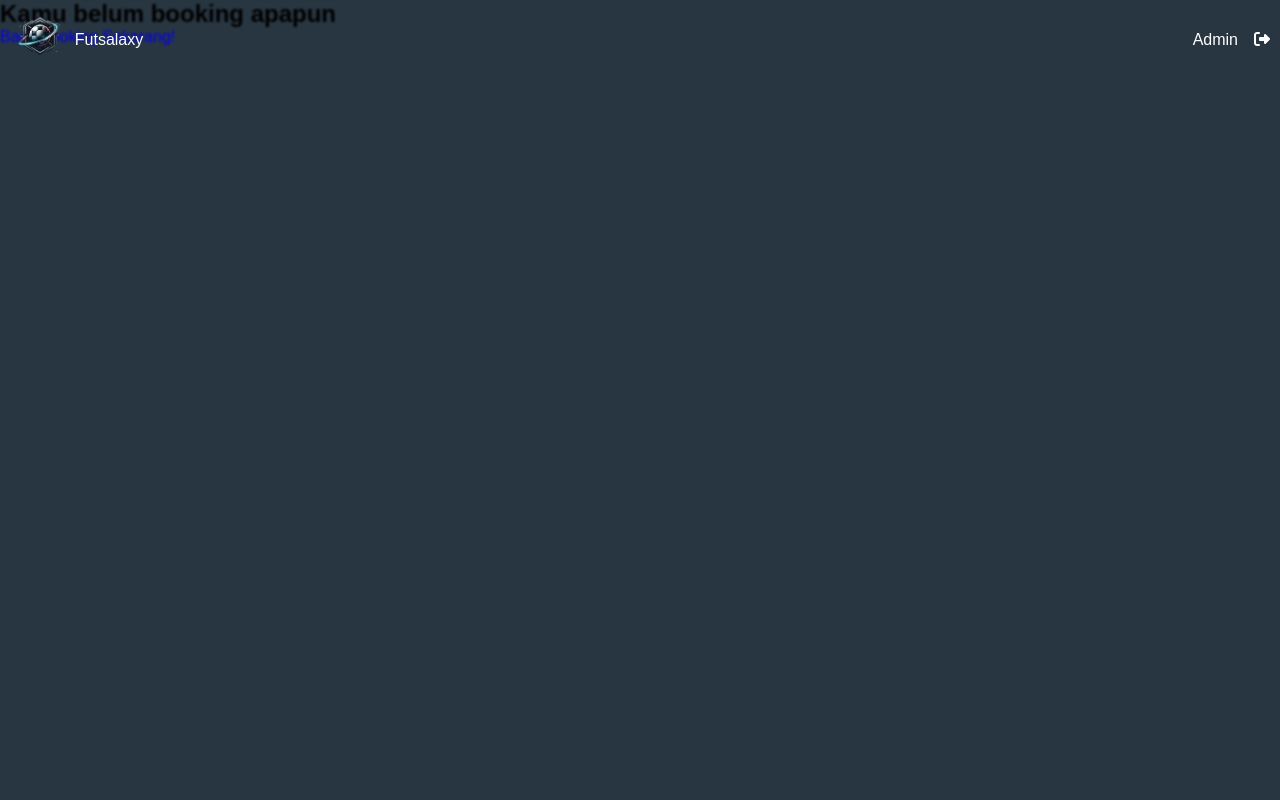
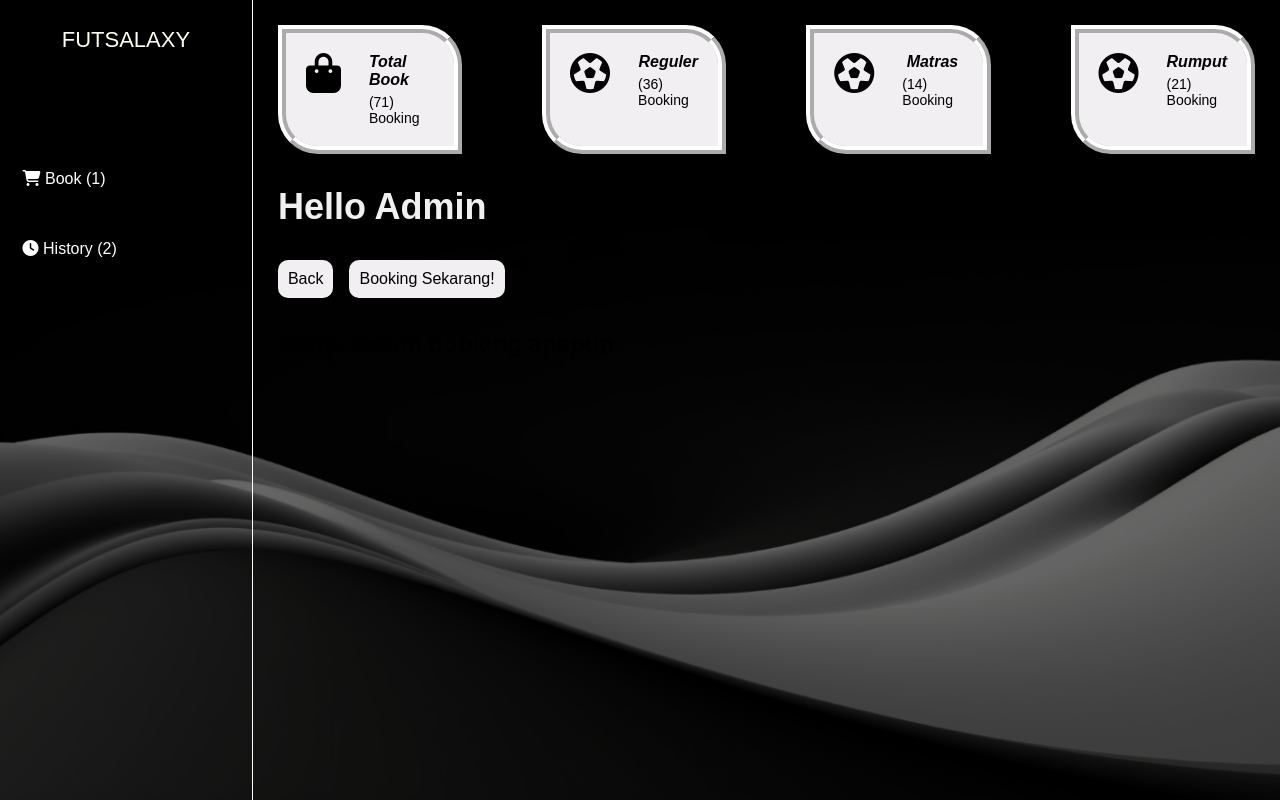
Before and after one commit to ThisIsAngelo/sewa-futsal, a PHP site: page /user/user_profile.php in a window 1280 px wide. Run offline with PHP 8.4, Linux system fonts and the light colour scheme; a user stored in the database is signed in; data that the repository does not hold is empty; some libraries are stand-ins or nearby versions.

Commit message:
feat: adding user profile UI

```diff
--- a/admin/admin.php
+++ b/admin/admin.php
@@ -31,7 +31,7 @@ $sql = mysqli_query($koneksi, "SELECT * FROM account");
         <div class="box-2">
             <a href="booking_riwayat.php">BOOKING HISTORY <i class="fa-solid fa-arrow-right"></i></a>
         </div>
-        <a href="../logout.php">Logout</a>
+        <a href="../logout.php" onclick="return confirm('Apakah anda yakin ingin logout?')">Logout</a>
     </div>
 </body>
 
--- a/admin/booking_edit.php
+++ b/admin/booking_edit.php
@@ -1,7 +1,7 @@
 <?php
 include '../koneksi.php';
+include '../auth.php';
 include '../authAdmin.php';
-include '../auth.php';
 
 if (isset($_GET['edit'])) {
     $id = $_GET['edit'];
--- a/admin/booking_now.php
+++ b/admin/booking_now.php
@@ -1,7 +1,7 @@
 <?php
 include '../koneksi.php';
+include '../auth.php';
 include '../authAdmin.php';
-include '../auth.php';
 
 if (isset($_POST['search'])) {
     $search_date = $_POST['search_date'];
--- a/admin/booking_riwayat.php
+++ b/admin/booking_riwayat.php
@@ -1,7 +1,7 @@
 <?php
 include '../koneksi.php';
+include '../auth.php';
 include '../authAdmin.php';
-include '../auth.php';
 
 if (isset($_POST['search'])) {
     $search_date = $_POST['search_date'];
--- a/authAdmin.php
+++ b/authAdmin.php
@@ -1,5 +1,5 @@
 <?php
-if ($_SESSION['role'] != '1') {
+if ($_SESSION['role'] == '0') {
     echo "<script>alert('Anda Bukan Admin!'); window.location.replace('../user.php')</script>";
     exit;
 }
--- a/css/booking/booking.css
+++ b/css/booking/booking.css
@@ -16,6 +16,12 @@ html {
 body {
   font-family: "Lexend Deca", sans-serif;
   background-color: #000;
+}
+
+input::-webkit-outer-spin-button,
+input::-webkit-inner-spin-button {
+  -webkit-appearance: none;
+  margin: 0;
 }
 
 nav {
--- a/css/booking/booking_edit.css
+++ b/css/booking/booking_edit.css
@@ -15,6 +15,12 @@ html {
 
 body {
   font-family: "Lexend Deca", sans-serif;
+}
+
+input::-webkit-outer-spin-button,
+input::-webkit-inner-spin-button {
+  -webkit-appearance: none;
+  margin: 0;
 }
 
 .container {
--- a/css/user_profile.css
+++ b/css/user_profile.css
@@ -1,5 +1,7 @@
 :root {
   --ld: "Lexend Deca", sans-serif;
+  --bg: #f1eff2;
+  --bg2: #fffff0;
 }
 
 * {
@@ -7,6 +9,7 @@
   padding: 0;
   box-sizing: border-box;
   text-decoration: none;
+  /* border: 1px solid red; */
 }
 
 html {
@@ -15,43 +18,185 @@ html {
 
 body {
   font-family: "Lexend Deca", sans-serif;
-  background-color: #283641;
+  /* background-color: #172a3a; */
+  background-image: url(../img/profile.jpg);
+  background-size: cover;
+  background-position: center;
 }
 
-header {
-  position: fixed;
+.hero {
+  min-height: 100vh;
   display: flex;
-  justify-content: space-between;
-  align-items: center;
-  background: transparent;
-  backdrop-filter: blur(1px);
-  top: 0;
-  right: 0;
-  left: 0;
-  padding: 10px;
-  z-index: 9999;
+  backdrop-filter: brightness(40%);
 }
 
-header .logo {
+.hero .side-bar {
+  display: flex;
+  flex-direction: column;
+  min-height: 100vh;
+  width: 17rem;
+  border: 1px solid #fff;
+  border-width: 0 1px 0 0;
+  gap: 10vh;
+}
+
+.hero .side-bar .row-1 {
+  display: flex;
+  justify-content: center;
+  align-items: center;
+  min-height: 10vh;
+}
+
+.hero .side-bar .row-1 h1 {
+  font-size: 22px;
+  color: var(--bg2);
+  font-weight: 500;
+}
+
+.hero .side-bar .row-2 {
+  display: flex;
+  flex-direction: column;
+  gap: 2rem;
+  width: 100%;
+  align-items: center;
+  justify-content: center;
+}
+
+.hero .side-bar .row-2 .square-1,
+.hero .side-bar .row-2 .square-2 {
+  padding: 10px;
+  cursor: pointer;
+  width: 90%;
+  transition: 0.2s ease-in;
+}
+
+.hero .side-bar .row-2 .square-1:hover,
+.hero .side-bar .row-2 .square-2:hover {
+  background-color: #fff;
+  border-radius: 10px;
+}
+
+.hero .side-bar .row-2 .square-1 a,
+.hero .side-bar .row-2 .square-2 a {
+  color: #fff;
+  font-weight: 200;
+}
+
+.hero .side-bar .row-2 .square-1:hover a,
+.hero .side-bar .row-2 .square-2:hover a {
+  color: #000;
+}
+
+.hero .main {
+  display: flex;
+  flex-direction: column;
+  gap: 2rem;
+  margin: 25px;
+}
+
+.hero .main .row-1 {
+  display: flex;
+  gap: 5rem;
+}
+
+.hero .main .row-1 .square-1,
+.hero .main .row-1 .square-2,
+.hero .main .row-1 .square-3,
+.hero .main .row-1 .square-4 {
+  display: flex;
+  gap: .5rem;
+  padding: 20px;
+  width: 20%;
+  background-color: var(--bg);
+  border-radius: 0 40px 0 40px;
+  border: 8px ridge #fff;
+}
+
+.hero .main .row-1 .square-1 i,
+.hero .main .row-1 .square-2 i,
+.hero .main .row-1 .square-3 i,
+.hero .main .row-1 .square-4 i{
+  font-size: 40px;
+}
+
+.hero .main .row-1 .square-1 .desc,
+.hero .main .row-1 .square-2 .desc,
+.hero .main .row-1 .square-3 .desc,
+.hero .main .row-1 .square-4 .desc {
   display: flex;
   align-items: center;
-  gap: 0.3rem;
+  flex-direction: column;
+  margin-left: 20px;
+  gap: .3rem;
 }
 
-header .logo a {
-  font-family: var(--ld);
-  font-weight: 500;
+.hero .main .row-1 .square-1 .desc h6,
+.hero .main .row-1 .square-2 .desc h6,
+.hero .main .row-1 .square-3 .desc h6,
+.hero .main .row-1 .square-4 .desc h6 {
+  font-size: 16px;
+  font-style: italic;
+  color: #000;
+}
+
+.hero .main .row-1 .square-1 .desc p,
+.hero .main .row-1 .square-2 .desc p,
+.hero .main .row-1 .square-3 .desc p,
+.hero .main .row-1 .square-4 .desc p {
+  font-size: 14px;
+}
+
+.hero .main .row-2 {
+  min-height: 5vh;
+}
+
+.hero .main .row-2 h1 {
+  color: var(--bg);
+  font-size: 36px;
+}
+
+.hero .main .row-3 {
+  display: flex;
+  gap: 1rem;
+}
+
+.hero .main .row-3 a {
+  padding: 10px;
+  background-color: var(--bg);
+  border-radius:10px;
+  color: #000;
+  transition: .3s ease-in;
+}
+
+.hero .main .row-3 a:hover {
+  border: .5px inset var(--bg);
+  background-color: transparent;
   color: #fff;
 }
 
-header .extra-nav {
-  display: flex;
-  align-items: center;
-  gap: 1rem;
+.hero .main .row-4 {
+  min-height: 50vh;
 }
 
-header .extra-nav h4,
-header .extra-nav a {
-  color: #fff;
-  font-weight: 200;
+.hero .main .row-4 table thead{
+  background-color: var(--bg);
+  border: 1px solid red;
+
 }
+
+.hero .main .row-4 table thead tr th {
+  border: 1px solid #000;
+  padding: 5px;
+}
+
+.hero .main .row-4 table tbody {
+  background-color: var(--bg2);
+}
+
+.hero .main .row-4 table tbody tr td {
+  text-align: center;
+}
+
+.hero .main .row-4 table tbody tr:nth-child(even) {
+  background-color: var(--bg);
+}
--- a/user/user_profile.php
+++ b/user/user_profile.php
@@ -4,9 +4,7 @@ include '../auth.php';
 $id_user = $_SESSION['id'];
 $username = $_SESSION['username'];
 
-
 $no = 0;
-
 $sql = mysqli_query($koneksi, "SELECT * FROM sewa_user WHERE id_user = '$id_user'");
 ?>
 
@@ -18,43 +16,75 @@ $sql = mysqli_query($koneksi, "SELECT * FROM sewa_user WHERE id_user = '$id_user
     <meta charset="UTF-8">
     <meta name="viewport" content="width=device-width, initial-scale=1.0">
     <link rel="stylesheet" href="../css/user_profile.css">
-    <title>UserBook</title>
+    <link rel="icon" href="../img/logo-icon.jpeg" />
+    <title>User Book</title>
     <script src="https://kit.fontawesome.com/88d08e83f5.js" crossorigin="anonymous"></script>
 </head>
 
 <body>
-
-    <header>
-        <div class="logo">
-            <img width="60" src="../img/logo.png">
-            <a href="#">Futsalaxy</a>
+    <section class="hero">
+        <aside class="side-bar">
+            <div class="row-1">
+                <h1>FUTSALAXY</h1>
             </div>
-
-        <div class="extra-nav">
-            <h4><?= $username ?></h4>
-            <a href="../logout.php" title="Logout" onclick="return confirm('Apakah anda yakin ingin logout?')"><i class="fa-solid fa-right-from-bracket"></i></a>
+            <div class="row-2">
+                <div id="selected" class="square-1">
+                    <a href="user_profile.php"><i class="fa-solid fa-cart-shopping"></i> Book (1)</a>
                 </div>
-    </header>
-
-    <main>
-        <section class="hero">
-            <div class="side-bar">
-
-
-
+                <div class="square-2">
+                    <a href="user_history.php"><i class="fa-solid fa-clock"></i> History (2)</a>
                 </div>
+            </div>
+        </aside>
         <div class="main">
-
+            <div class="row-1">
+                <div class="square-1">
+                    <i class="fa-solid fa-bag-shopping"></i>
+                    <div class="desc">
+                        <h6 href="user_history.php">Total Book</h6>
+                        <p>(71) Booking</p>
+                    </div>
+                </div>
+                <div class="square-2">
+                    <i class="fa-regular fa-futbol"></i></i>
+                    <div class="desc">
+                        <h6 href="user_history.php">Reguler</h6>
+                        <p>(36) Booking</p>
+                    </div>
+                </div>
+                <div class="square-3">
+                    <i class="fa-regular fa-futbol"></i></i>
+                    <div class="desc">
+                        <h6 href="user_history.php">Matras</h6>
+                        <p>(14) Booking</p>
+                    </div>
+                </div>
+                <div class="square-4">
+                    <i class="fa-regular fa-futbol"></i></i>
+                    <div class="desc">
+                        <h6 href="user_history.php">Rumput</h6>
+                        <p>(21) Booking</p>
+                    </div>
+                </div>
+            </div>
+            <div class="row-2">
+                <h1>Hello <?= $username ?></h1>
+            </div>
+            <div class="row-3">
+                <?php if (mysqli_num_rows($sql) == 0) {  ?>
+                    <a href="../user.php">Back</a>
+                    <a href="../booking/booking.php">Booking Sekarang!</a>
+                <?php } else { ?>
+                    <a href="../user.php">Back</a>
+                    <a href="../booking/booking.php">Booking lagi?</a>
+                <?php } ?>
+            </div>
+            <div class="row-4">
                 <?php if (mysqli_num_rows($sql) == 0) { ?>
                     <h1>Kamu belum booking apapun</h1>
                 <?php } else { ?>
-
-                    <table border="1">
+                        <table>
                             <thead>
-                            <?php while ($result = mysqli_fetch_assoc($sql)) { ?>
-                                <tr>
-                                    <th colspan="14"><?php echo $result['lapangan'] ?></th>
-                                </tr>
                                 <tr>
                                     <th>No</th>
                                         <th>Nama</th>
@@ -63,6 +93,7 @@ $sql = mysqli_query($koneksi, "SELECT * FROM sewa_user WHERE id_user = '$id_user
                                         <th>Jam</th>
                                         <th>Durasi</th>
                                         <th>Jumlah_Pemain</th>
+                                        <th>Lapangan</th>
                                         <th>Jenis_Lapangan</th>
                                         <th>Kostum</th>
                                         <th>Sepatu</th>
@@ -72,6 +103,7 @@ $sql = mysqli_query($koneksi, "SELECT * FROM sewa_user WHERE id_user = '$id_user
                                     </tr>
                             </thead>
                             <tbody>
+                                <?php while ($result = mysqli_fetch_assoc($sql)) { ?>
                                 <tr>
                                     <td><?php echo ++$no ?></td>
                                     <td><?php echo $result['nama_pemesan'] ?></td>
@@ -80,6 +112,7 @@ $sql = mysqli_query($koneksi, "SELECT * FROM sewa_user WHERE id_user = '$id_user
                                     <td><?php echo $result['jam'] ?></td>
                                     <td><?php echo $result['durasi_sewa'] ?></td>
                                     <td><?php echo $result['jumlah_pemain'] ?></td>
+                                    <td><?php echo $result['lapangan'] ?></td>
                                     <td><?php echo $result['jenis_lapangan'] ?></td>
                                     <td><?php echo $result['kostum'] ?></td>
                                     <td><?php echo $result['sepatu'] ?></td>
@@ -92,16 +125,9 @@ $sql = mysqli_query($koneksi, "SELECT * FROM sewa_user WHERE id_user = '$id_user
                         ?>
                             </tbody>
                         </table>
-                    <?php if (mysqli_num_rows($sql) == 0) {  ?>
-                        <a href="../user.php">Back</a>
-                        <a href="booking.php">Booking Sekarang!</a>
-                    <?php } else { ?>
-                        <a href="../user.php">Back</a>
-                        <a href="booking.php">Booking lagi?</a>
-                    <?php } ?>
+            </div>
         </div>
     </section>
-    </main>
 </body>
 
 </html>
```
Also changed, not shown: img/profile.jpg (added), user/user_history.php (added). Lines whose indentation alone changed are shown as unchanged.
